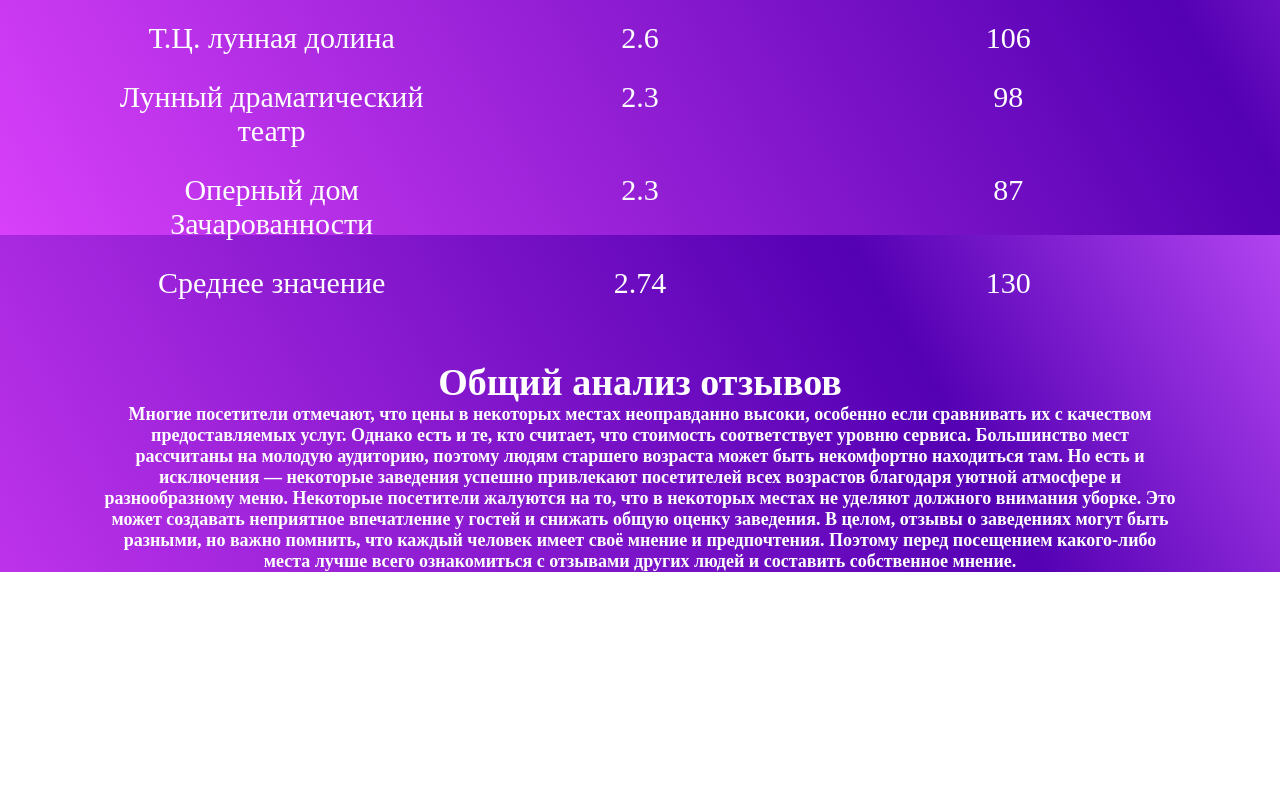
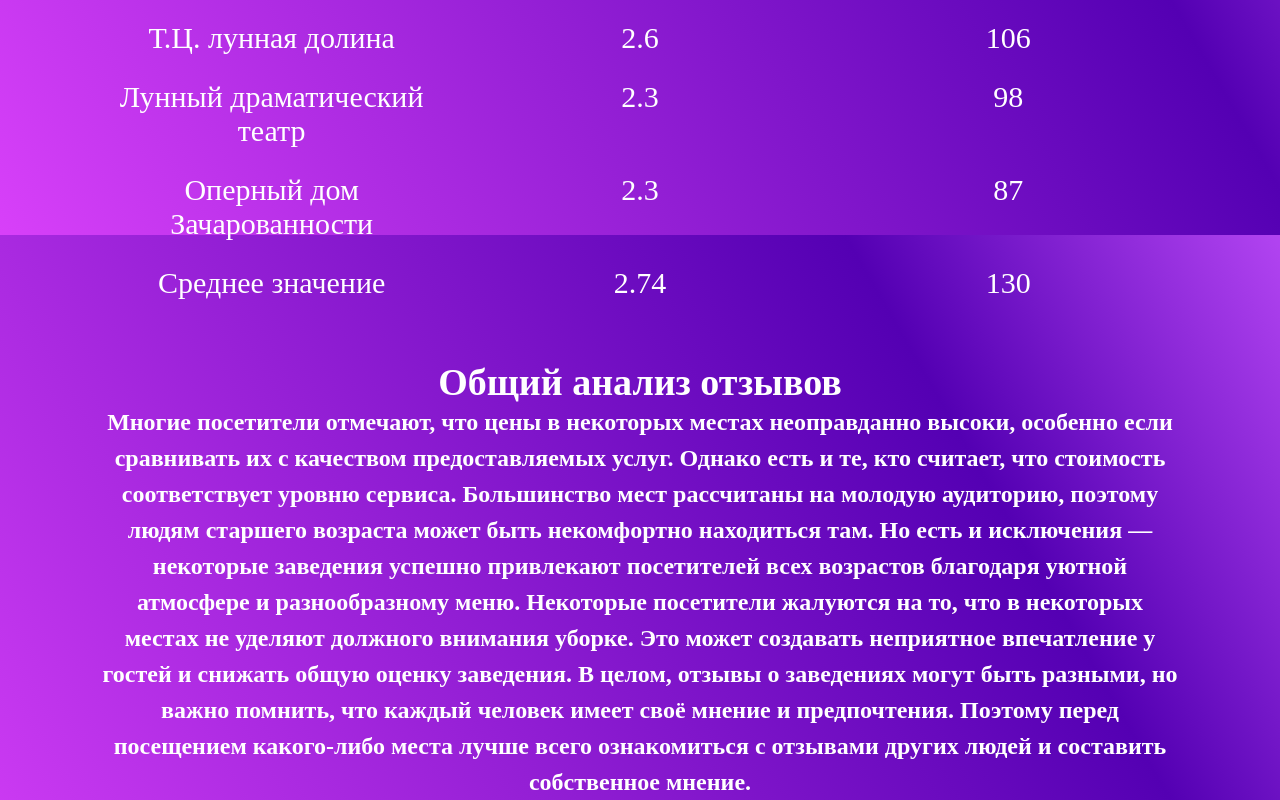
Before and after one commit to Pechenka124/ffffff, a React (Vite) app: page /statistics in a window 1280 px wide. Shown: the part 2165-2965 px from the top of the page. Before the commit the page ends 2737 px from the top, so only its background shows below. Built offline with nearby package versions, Linux system fonts and the light colour scheme.

Commit message:
Update Statistics.module.scss

```diff
--- a/src/components/pages/statistics/Statistics.module.scss
+++ b/src/components/pages/statistics/Statistics.module.scss
@@ -15,7 +15,8 @@
     font-size: 30px;
 }
 .text{
-    font-size:18px;
+    line-height:1.5;
+    font-size:24px;
     margin-bottom:40px;
     text-align:center
 }
```
